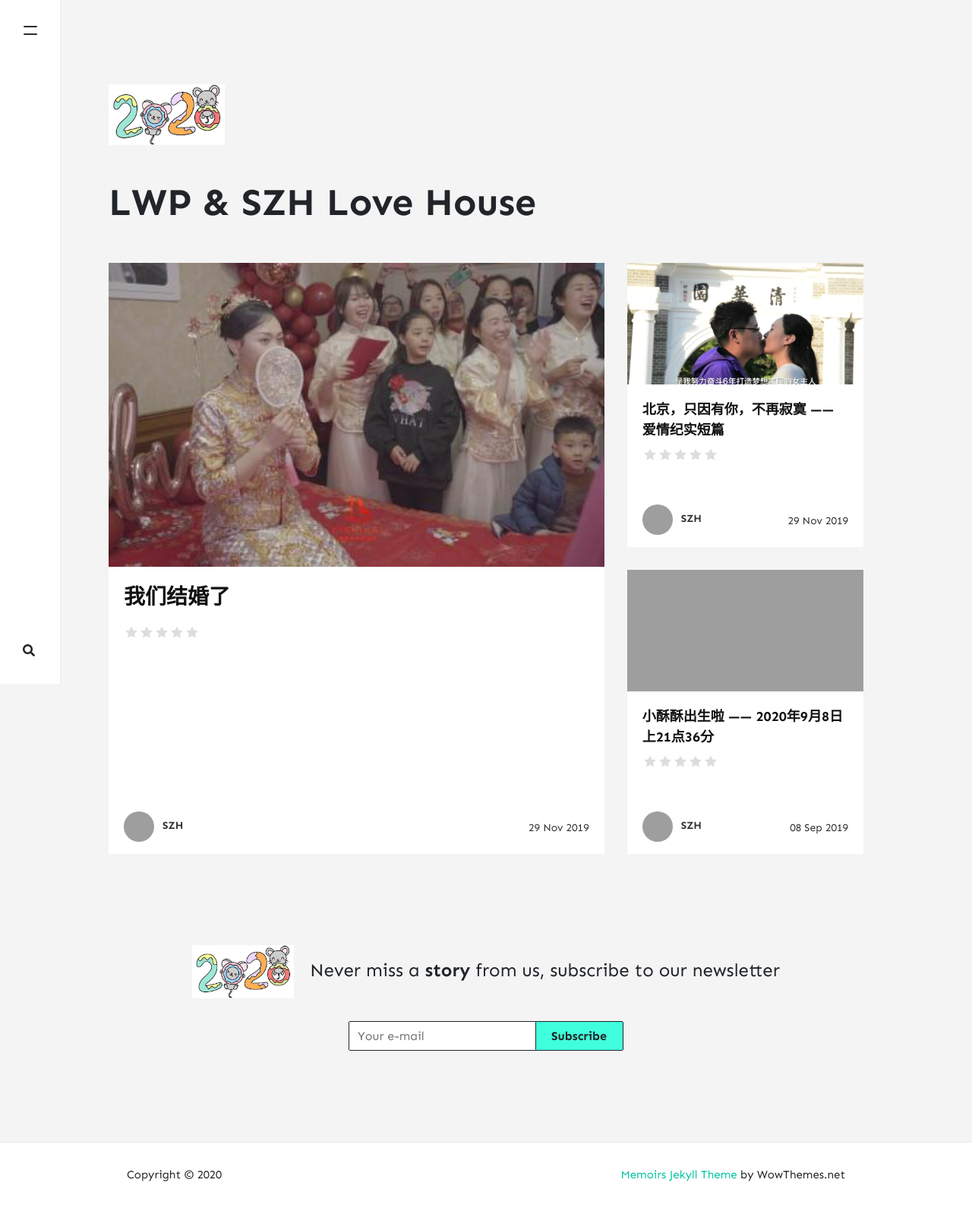
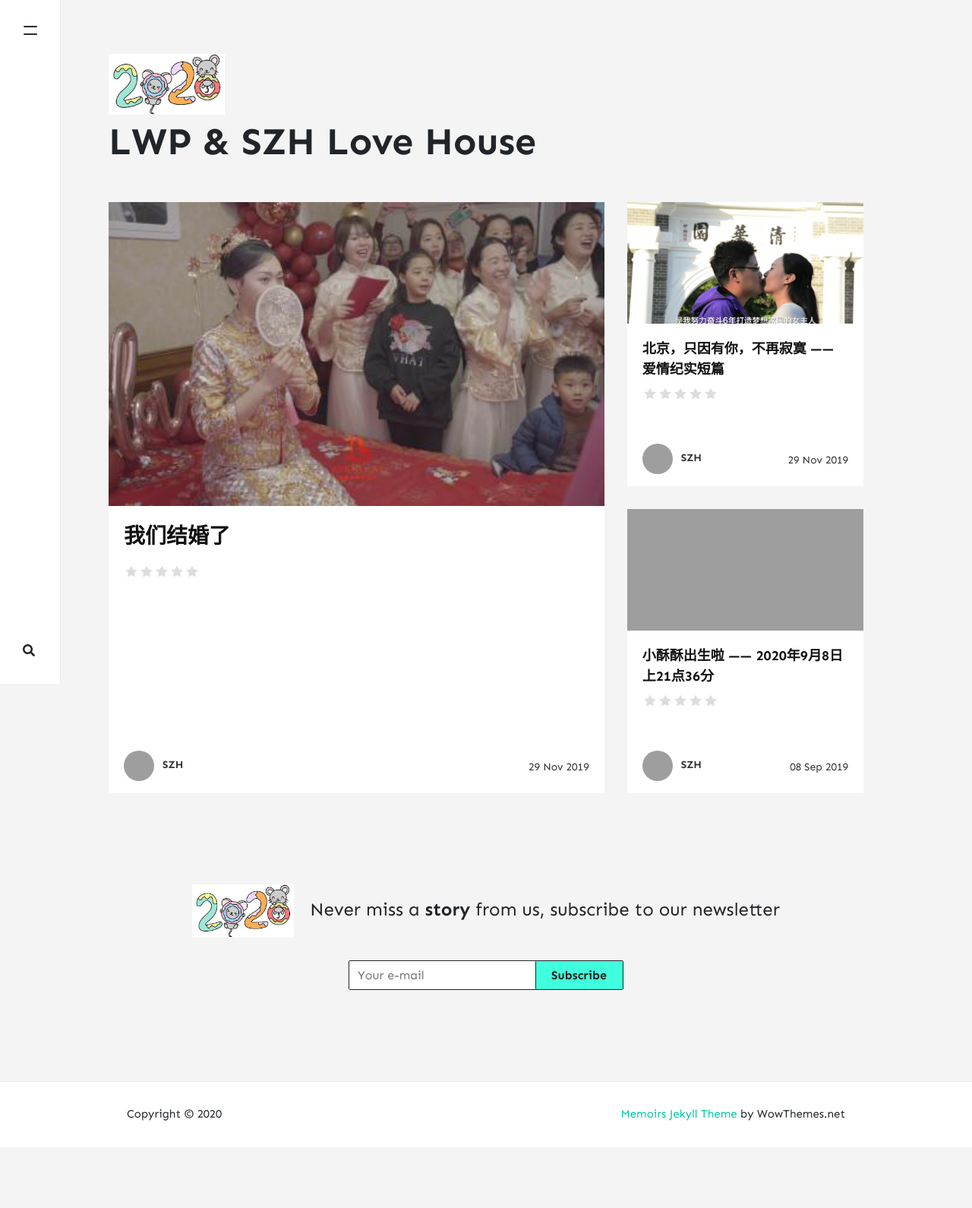
Before and after one commit to lwpszh/lwpszh.github.io, a Jekyll site: the page built from index.html, in a window 1280 px wide. Shown: the whole page at 76% size. Built offline with Jekyll 4.4.1, drawn with Linux system fonts in a browser that asks for light colours; nearby versions of some CDN libraries; the list of posts is cut into pages by our own code; comment, search, counter and statistics services are not loaded; after the commit the page ends 1510 px from its top, so only the background shows below that; grey boxes are pictures that could not be loaded.

Commit message:
Update theme.scss

```diff
--- a/assets/css/theme.scss
+++ b/assets/css/theme.scss
@@ -115,8 +115,8 @@ img, img:hover {
 // menu
 .navbar-brand img {
     max-height:80px;
-    margin-bottom:40px;
-    margin-top:40px;
+//    margin-bottom:40px;
+//    margin-top:40px;
 }
 .sidebar {
     position: fixed;
```
